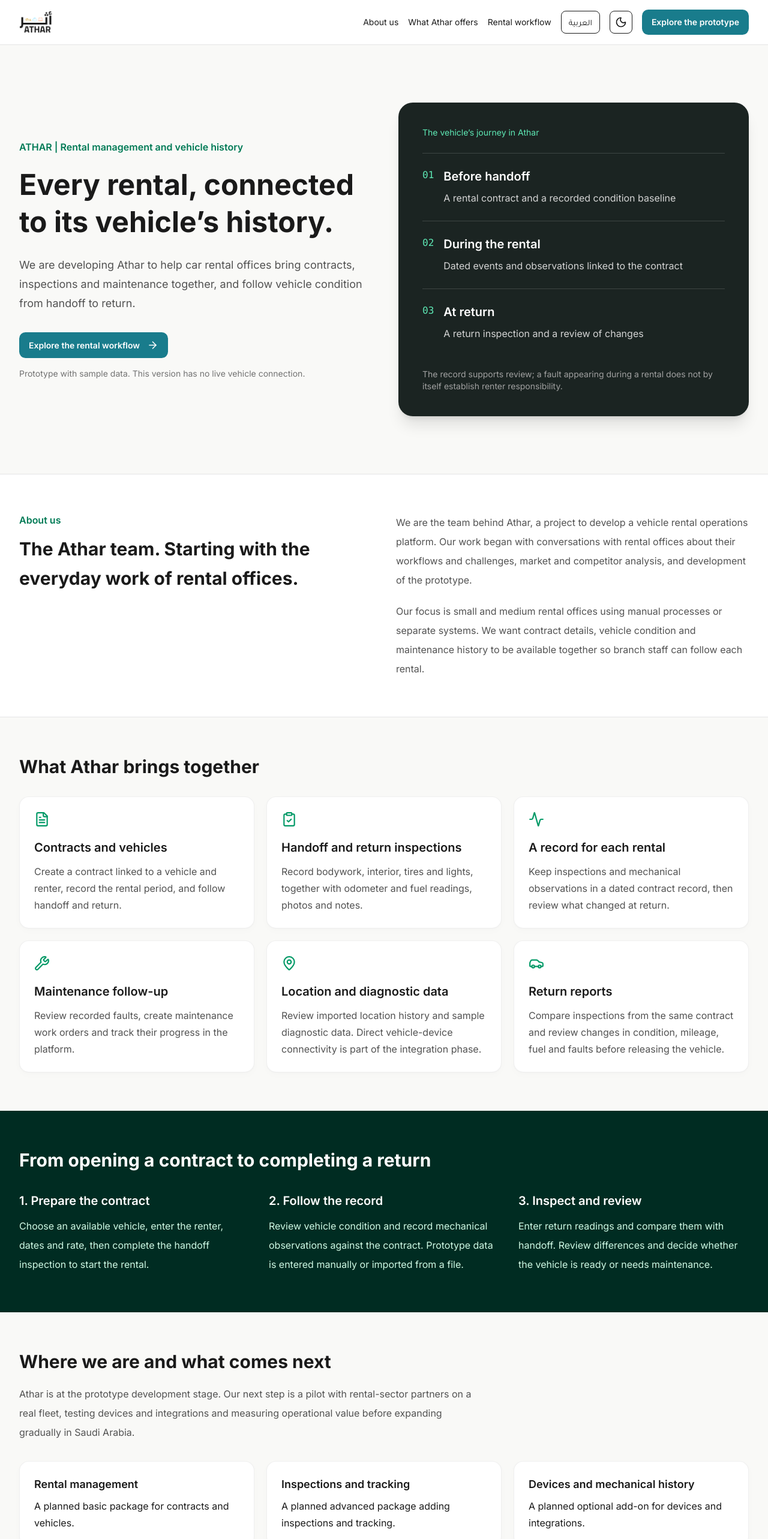
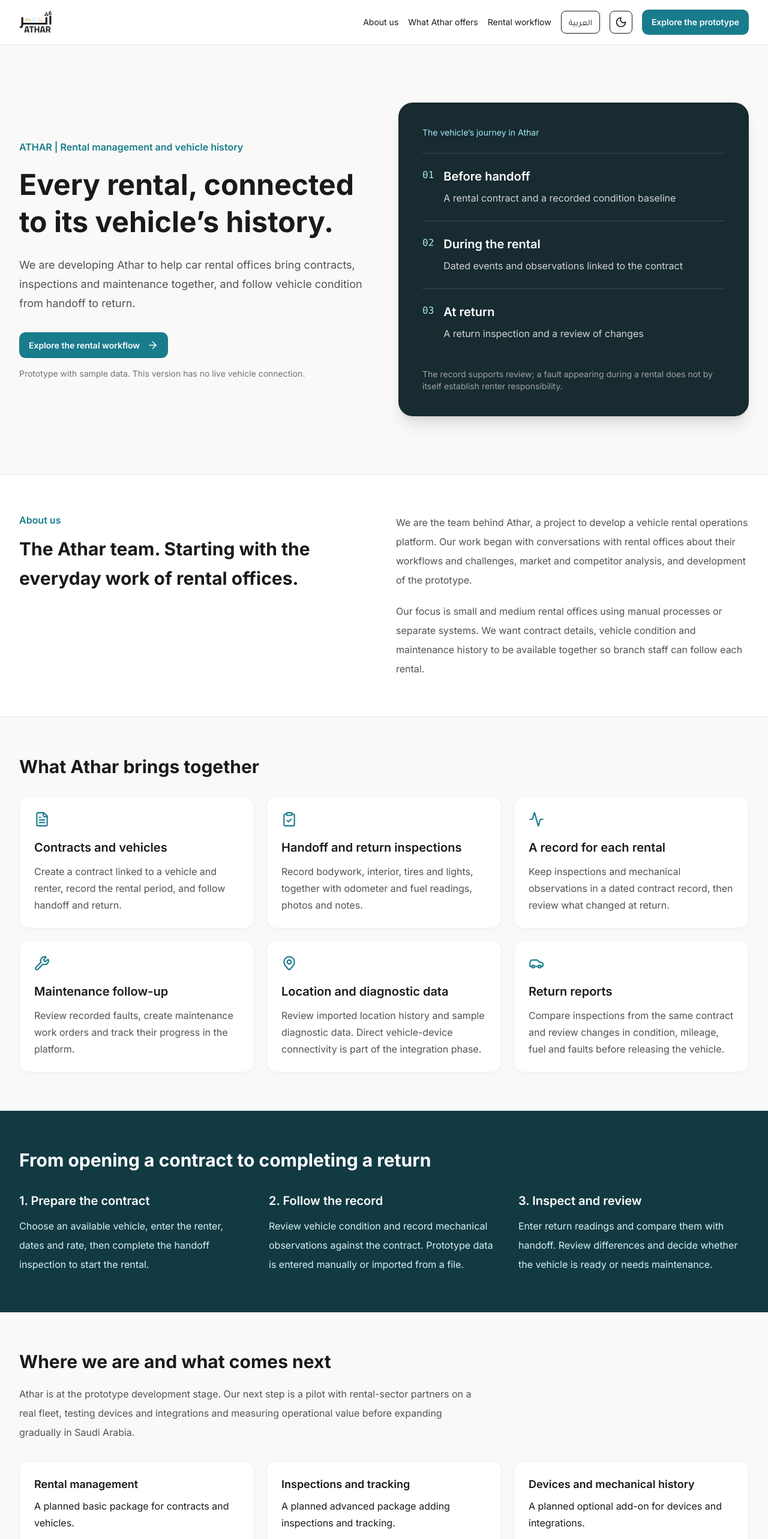
Before and after one commit to Wayar-Y/athar, a React (Vite) app: page / in a window 1280 px wide. Shown: the top 2566 px of the page at 60% size. Built offline with nearby package versions, Linux system fonts and the light colour scheme.

Commit message:
Update LandingPageView.tsx

```diff
--- a/src/views/LandingPageView.tsx
+++ b/src/views/LandingPageView.tsx
@@ -31,34 +31,34 @@
     <main>
       <section className="max-w-7xl mx-auto px-4 sm:px-8 py-16 sm:py-24 grid lg:grid-cols-2 gap-12 items-center">
         <div>
-          <p className="text-emerald-700 dark:text-emerald-400 font-semibold mb-5">{tr('أثر | إدارة التأجير وسجل المركبة','ATHAR | Rental management and vehicle history')}</p>
+          <p className="text-[#197C8C] dark:text-[#A7E6F6] font-semibold mb-5">{tr('أثر | إدارة التأجير وسجل المركبة','ATHAR | Rental management and vehicle history')}</p>
           <h1 className="text-4xl sm:text-5xl font-bold leading-[1.3]">{tr('كل عقد تأجير، مرتبط بسجل مركبته.','Every rental, connected to its vehicle’s history.')}</h1>
           <p className="mt-6 text-lg leading-8 text-neutral-600 dark:text-neutral-300">{tr('نطوّر أثر لمساعدة مكاتب تأجير السيارات على جمع العقود والفحوصات والصيانة في مكان واحد، ومتابعة حالة المركبة من التسليم حتى الإرجاع.','We are developing Athar to help car rental offices bring contracts, inspections and maintenance together, and follow vehicle condition from handoff to return.')}</p>
           <button onClick={enter} className="athar-primary mt-8 inline-flex gap-3 items-center">{tr('استعرض رحلة التأجير','Explore the rental workflow')}<Arrow size={19}/></button>
           <p className="mt-4 text-sm text-neutral-500 dark:text-neutral-400">{tr('نموذج أولي ببيانات تجريبية. لا توجد مركبات متصلة مباشرة في هذه النسخة.','Prototype with sample data. This version has no live vehicle connection.')}</p>
         </div>
-        <div className="rounded-3xl bg-[#1b2422] p-6 sm:p-10 text-white shadow-xl">
-          <p className="text-emerald-300 text-sm mb-6">{tr('رحلة المركبة في أثر','The vehicle’s journey in Athar')}</p>
+        <div className="rounded-3xl bg-[#172B30] p-6 sm:p-10 text-white shadow-xl">
+          <p className="text-[#A7E6F6] text-sm mb-6">{tr('رحلة المركبة في أثر','The vehicle’s journey in Athar')}</p>
           {[
             [tr('قبل التسليم','Before handoff'),tr('عقد واضح وفحص يوثّق الحالة','A rental contract and a recorded condition baseline')],
             [tr('أثناء التأجير','During the rental'),tr('أحداث وملاحظات مرتبطة بالعقد والوقت','Dated events and observations linked to the contract')],
             [tr('عند الإرجاع','At return'),tr('فحص مقابل ومراجعة التغيّرات','A return inspection and a review of changes')]
-          ].map(([title,body],i)=><div key={title} className="flex gap-4 py-6 border-t border-white/15"><span className="text-emerald-300 font-mono">0{i+1}</span><div><h2 className="text-xl font-semibold">{title}</h2><p className="mt-2 text-neutral-300 leading-7">{body}</p></div></div>)}
+          ].map(([title,body],i)=><div key={title} className="flex gap-4 py-6 border-t border-white/15"><span className="text-[#A7E6F6] font-mono">0{i+1}</span><div><h2 className="text-xl font-semibold">{title}</h2><p className="mt-2 text-neutral-300 leading-7">{body}</p></div></div>)}
           <p className="text-sm text-neutral-400 mt-5">{tr('السجل يساعد في مراجعة الوقائع؛ ظهور عطل أثناء العقد لا يثبت مسؤولية المستأجر وحده.','The record supports review; a fault appearing during a rental does not by itself establish renter responsibility.')}</p>
         </div>
       </section>
       <section id="about" className="border-y border-neutral-200 dark:border-neutral-800 bg-white dark:bg-[#1B1B18] scroll-mt-28">
         <div className="max-w-7xl mx-auto px-4 sm:px-8 py-16 grid md:grid-cols-2 gap-10">
-          <div><p className="text-emerald-700 dark:text-emerald-400 font-semibold mb-3">{tr('من نحن','About us')}</p><h2 className="text-3xl font-bold leading-relaxed">{tr('فريق أثر. نبدأ من عمل مكاتب التأجير اليومي.','The Athar team. Starting with the everyday work of rental offices.')}</h2></div>
+          <div><p className="text-[#197C8C] dark:text-[#A7E6F6] font-semibold mb-3">{tr('من نحن','About us')}</p><h2 className="text-3xl font-bold leading-relaxed">{tr('فريق أثر. نبدأ من عمل مكاتب التأجير اليومي.','The Athar team. Starting with the everyday work of rental offices.')}</h2></div>
           <div className="space-y-5 leading-8 text-neutral-600 dark:text-neutral-300"><p>{tr('نحن فريق مشروع أثر، ونعمل على تطوير منصة لإدارة عمليات تأجير المركبات. بدأنا بفهم سير العمل والتحديات من خلال التواصل مع مكاتب التأجير، وتحليل السوق والحلول المتاحة، ثم تطوير النموذج الأولي.','We are the team behind Athar, a project to develop a vehicle rental operations platform. Our work began with conversations with rental offices about their workflows and challenges, market and competitor analysis, and development of the prototype.')}</p><p>{tr('نركّز على المكاتب الصغيرة والمتوسطة التي تعتمد على العمليات اليدوية أو أنظمة متفرقة. هدفنا أن تكون بيانات العقد وحالة المركبة وسجل الصيانة متاحة معاً، ليسهل على موظف الفرع متابعة كل عملية.','Our focus is small and medium rental offices using manual processes or separate systems. We want contract details, vehicle condition and maintenance history to be available together so branch staff can follow each rental.')}</p></div>
         </div>
       </section>
-      <section id="features" className="max-w-7xl mx-auto px-4 sm:px-8 py-16 scroll-mt-28"><h2 className="text-3xl font-bold mb-8">{tr('ما يقدمه أثر','What Athar brings together')}</h2><div className="grid md:grid-cols-2 lg:grid-cols-3 gap-5">{features.map(f=><article key={f.title} className="bento-card p-6"><f.icon className="text-emerald-600 mb-5" size={26}/><h3 className="text-xl font-semibold mb-3">{f.title}</h3><p className="leading-7 text-neutral-600 dark:text-neutral-300">{f.body}</p></article>)}</div></section>
-      <section id="how-it-works" className="bg-emerald-950 text-white scroll-mt-28"><div className="max-w-7xl mx-auto px-4 sm:px-8 py-16"><h2 className="text-3xl font-bold mb-9">{tr('من فتح العقد إلى إغلاقه','From opening a contract to completing a return')}</h2><div className="grid md:grid-cols-3 gap-8">{[
+      <section id="features" className="max-w-7xl mx-auto px-4 sm:px-8 py-16 scroll-mt-28"><h2 className="text-3xl font-bold mb-8">{tr('ما يقدمه أثر','What Athar brings together')}</h2><div className="grid md:grid-cols-2 lg:grid-cols-3 gap-5">{features.map(f=><article key={f.title} className="bento-card p-6"><f.icon className="text-[#197C8C] dark:text-[#A7E6F6] mb-5" size={26}/><h3 className="text-xl font-semibold mb-3">{f.title}</h3><p className="leading-7 text-neutral-600 dark:text-neutral-300">{f.body}</p></article>)}</div></section>
+      <section id="how-it-works" className="bg-[#123A43] text-white scroll-mt-28"><div className="max-w-7xl mx-auto px-4 sm:px-8 py-16"><h2 className="text-3xl font-bold mb-9">{tr('من فتح العقد إلى إغلاقه','From opening a contract to completing a return')}</h2><div className="grid md:grid-cols-3 gap-8">{[
         [tr('١. جهّز العقد','1. Prepare the contract'),tr('اختر المركبة المتاحة وأدخل بيانات المستأجر والفترة والسعر، ثم أكمل فحص التسليم لبدء التأجير.','Choose an available vehicle, enter the renter, dates and rate, then complete the handoff inspection to start the rental.')],
         [tr('٢. تابع السجل','2. Follow the record'),tr('راجع حالة المركبة وسجّل الملاحظات الفنية على العقد. في النموذج الأولي تُدخل البيانات يدوياً أو تُستورد من ملف.','Review vehicle condition and record mechanical observations against the contract. Prototype data is entered manually or imported from a file.')],
         [tr('٣. افحص وراجع','3. Inspect and review'),tr('أدخل قراءات الإرجاع وقارنها بالتسليم. راجع الفروقات وحدد جاهزية المركبة أو حاجتها للصيانة.','Enter return readings and compare them with handoff. Review differences and decide whether the vehicle is ready or needs maintenance.')]
-      ].map(([title,body])=><div key={title}><h3 className="text-xl font-semibold mb-3">{title}</h3><p className="leading-8 text-emerald-100">{body}</p></div>)}</div></div></section>
+      ].map(([title,body])=><div key={title}><h3 className="text-xl font-semibold mb-3">{title}</h3><p className="leading-8 text-[#D7F1F5]">{body}</p></div>)}</div></div></section>
       <section className="max-w-7xl mx-auto px-4 sm:px-8 py-16"><h2 className="text-3xl font-bold mb-5">{tr('مرحلتنا الحالية والخطوة القادمة','Where we are and what comes next')}</h2><p className="max-w-3xl leading-8 text-neutral-600 dark:text-neutral-300">{tr('أثر في مرحلة تطوير النموذج الأولي. خطتنا التالية هي تجربة المنصة على أسطول حقيقي مع شركاء من قطاع التأجير، واختبار الأجهزة والتكاملات، وقياس القيمة التشغيلية قبل التوسع التدريجي في السوق السعودي.','Athar is at the prototype development stage. Our next step is a pilot with rental-sector partners on a real fleet, testing devices and integrations and measuring operational value before expanding gradually in Saudi Arabia.')}</p>
       <div className="grid md:grid-cols-3 gap-5 mt-8">{[
         [tr('إدارة التأجير','Rental management'),tr('باقة أساسية مخططة للعقود والمركبات.','A planned basic package for contracts and vehicles.')],
@@ -66,6 +66,6 @@
         [tr('الأجهزة والسجل الميكانيكي','Devices and mechanical history'),tr('إضافة اختيارية مخططة للأجهزة والتكاملات.','A planned optional add-on for devices and integrations.')]
       ].map(([title,body])=><div key={title} className="bento-card p-6"><h3 className="font-semibold text-lg mb-2">{title}</h3><p className="leading-7">{body}</p></div>)}</div><p className="mt-5 text-sm text-neutral-500 dark:text-neutral-400">{tr('نموذج الاشتراك المقترح يعتمد على عدد المركبات وحجم الأسطول. لم تُعتمد الأسعار، ولا توجد اشتراكات مدفوعة في هذا النموذج.','The proposed subscription model depends on vehicle count and fleet size. Prices are not finalized, and this prototype has no paid subscriptions.')}</p></section>
     </main>
-    <footer className="border-t border-neutral-200 dark:border-neutral-800 px-4 sm:px-8 py-8"><div className="max-w-7xl mx-auto flex flex-wrap justify-between items-center gap-4"><AtharLogo variant="full" size="sm" className="h-9"/><p className="text-sm">{tr('أثر — منصة إدارة التأجير وسجل المركبة | فريق أثر','Athar — Rental management and vehicle history | The Athar team')}</p><button onClick={enter} className="text-emerald-700 dark:text-emerald-400 font-semibold">{tr('استعرض النموذج الأولي','Explore the prototype')}</button></div></footer>
+    <footer className="border-t border-neutral-200 dark:border-neutral-800 px-4 sm:px-8 py-8"><div className="max-w-7xl mx-auto flex flex-wrap justify-between items-center gap-4"><AtharLogo variant="full" size="sm" className="h-9"/><p className="text-sm">{tr('أثر — منصة إدارة التأجير وسجل المركبة | فريق أثر','Athar — Rental management and vehicle history | The Athar team')}</p><button onClick={enter} className="text-[#197C8C] dark:text-[#A7E6F6] font-semibold">{tr('استعرض النموذج الأولي','Explore the prototype')}</button></div></footer>
   </div>;
 };
```
